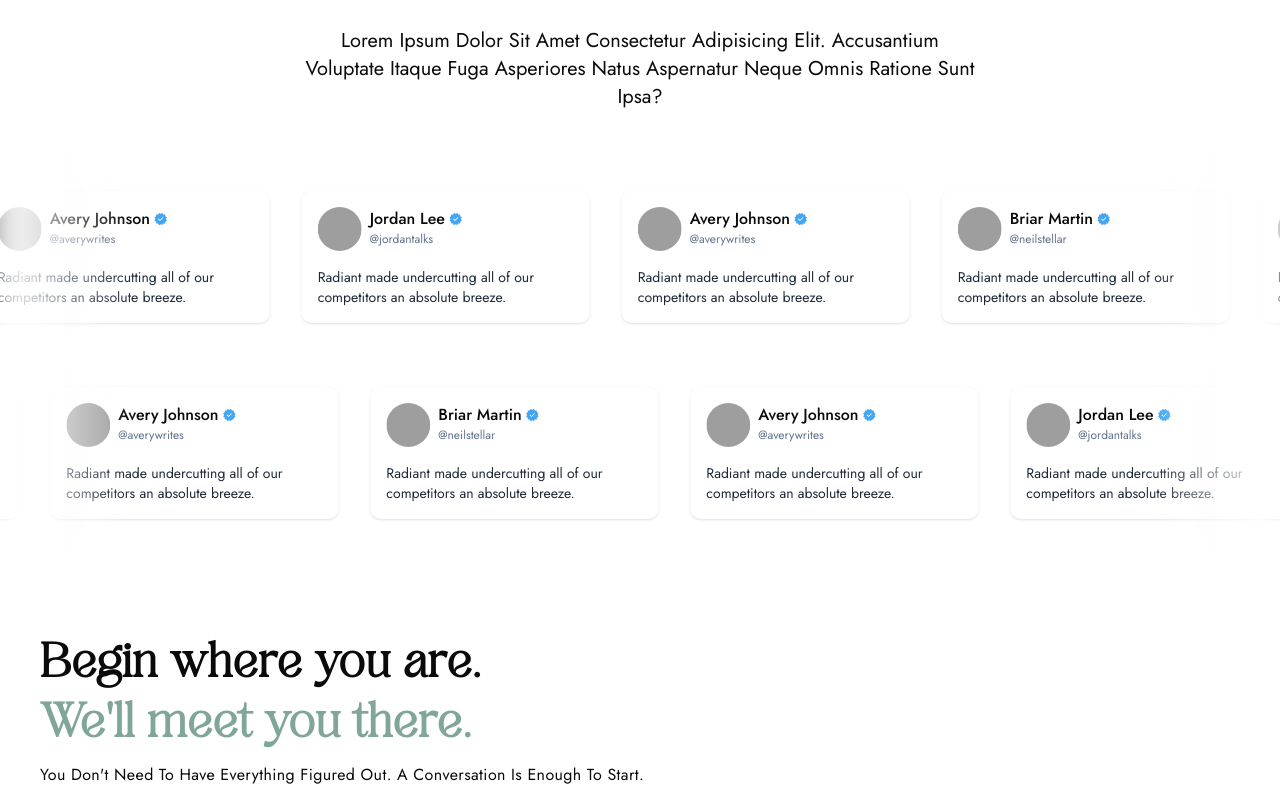
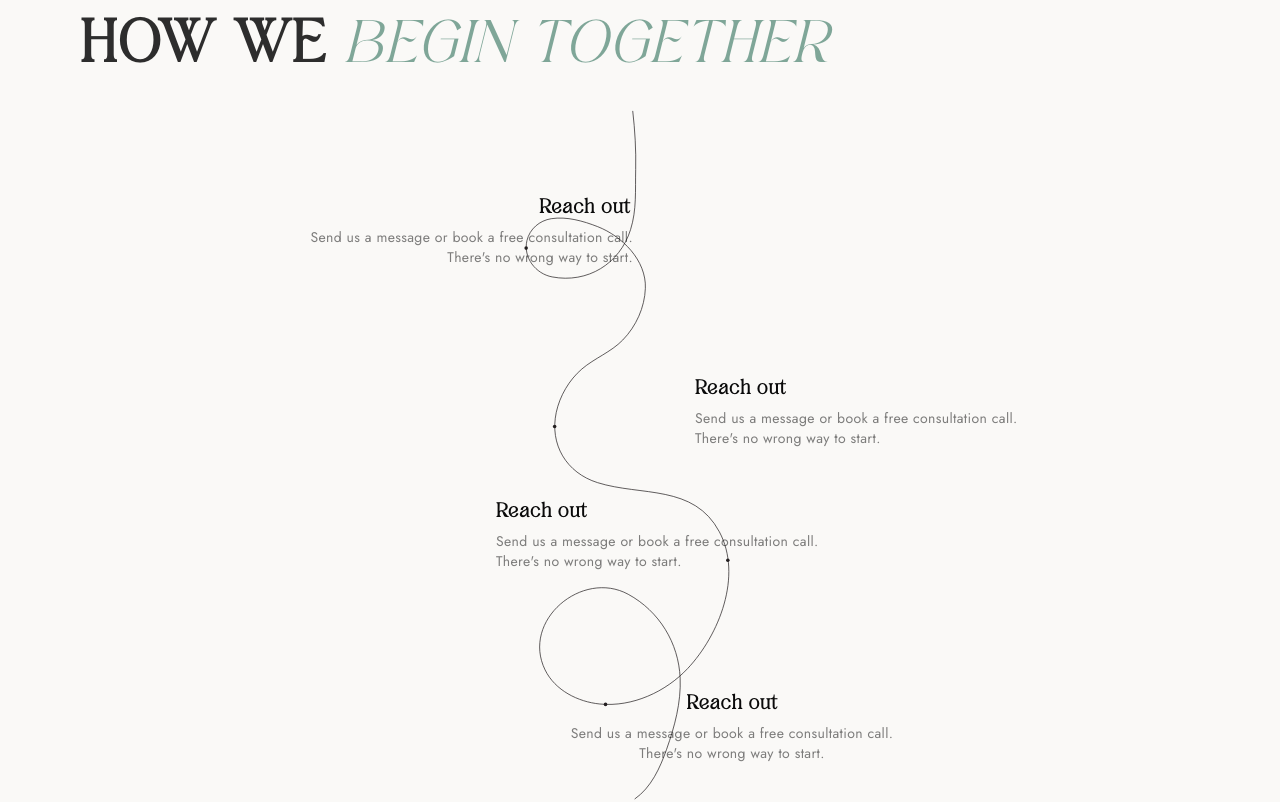
Before and after one commit to Harsh-abc/mentally, a Next.js app: page / in a window 1280 px wide. Shown: the part 4561-5363 px from the top of the page. Built offline with nearby package versions, Linux system fonts and the light colour scheme; grey boxes are pictures that could not be loaded.

Commit message:
Added a new section 'How we Begins

```diff
--- /dev/null
+++ b/components/core/HowWeBegins.tsx
@@ -0,0 +1,31 @@
+import HWBSvg from "../icons/HWBSvg";
+
+export default function HowWeBegins() {
+    return (
+        <section className="bg-[#faf9f7] px-20 py-24 relative overflow-hidden">
+            <header className="max-w-4xl w-full mb-6">
+                <h2 className="text-6xl font-semibold font-heading text-[#2d2d2d] mt-4 leading-tight tracking-wide uppercase">How we <span className="italic font-light text-(--headingText)">begin together</span></h2>
+            </header>
+
+            <div className="relative h-[90vh]">
+                <div className="absolute left-1/2 -translate-x-1/2 -top-19  z-0"><HWBSvg /></div>
+                <div className="p-4 max-w-sm bg-transparent z-10 absolute left-[185px] top-[73px]">
+                    <h2 className="text-xl font-semibold font-heading tracking-wide leading-6 text-right pr-[3px]">Reach out</h2>
+                    <p className="mt-2 text-sm leading-5 text-black/50 tracking-wide text-right">Send us a message or book a free consultation call. There's no wrong way to start.</p>
+                </div>
+                <div className="p-4 max-w-sm bg-transparent z-10 absolute left-[599px] top-[254px]">
+                    <h2 className="text-xl font-semibold font-heading tracking-wide leading-6">Reach out</h2>
+                    <p className="mt-2 text-sm leading-5 text-black/50 tracking-wide">Send us a message or book a free consultation call. There's no wrong way to start.</p>
+                </div>
+                <div className="p-4 max-w-sm bg-transparent z-10 absolute left-[400px] top-[377px]">
+                    <h2 className="text-xl font-semibold font-heading tracking-wide leading-6">Reach out</h2>
+                    <p className="mt-2 text-sm leading-5 text-black/50 tracking-wide">Send us a message or book a free consultation call. There's no wrong way to start.</p>
+                </div>
+                <div className="p-4 max-w-sm bg-transparent z-10 absolute left-[460px] top-[569px]">
+                    <h2 className="text-xl font-semibold font-heading tracking-wide leading-6 text-center">Reach out</h2>
+                    <p className="mt-2 text-sm leading-5 text-black/50 tracking-wide text-center">Send us a message or book a free consultation call. There's no wrong way to start.</p>
+                </div>
+            </div>
+        </section>
+    );
+}
--- /dev/null
+++ b/components/icons/HWBSvg.tsx
@@ -0,0 +1,27 @@
+export default function HWBSvg() {
+    return (
+        <svg xmlns="http://www.w3.org/2000/svg" className="max-w-max w-full h-screen" id="Layer_1" data-name="Layer 1" viewBox="0 0 1920 5562.34">
+    <defs>
+        <style>{`
+            .cls-1 {
+                fill: #231f20;
+            }
+
+            .cls-2 {
+                fill: none;
+                stroke: #231f20;
+                stroke-miterlimit: 10;
+                stroke-width: 5px;
+            }
+        `}</style>
+    </defs>
+            <path className="cls-2" d="M909.46,562.48c15.37,135.81,23.64,271.51,20.48,407.41-3.3,142.22,7.89,280.16-35.68,418.46-74.64,236.94-298.39,375.24-545.14,328.45-114.74-21.76-202.65-134.74-175.25-252.47,18.87-81.11,87.89-139.71,169-152.32,108.59-16.89,222.97,16.25,323.23,55.4,169.93,66.35,338.69,234.28,331.25,428.72-5.13,133.98-64.48,264.08-157.66,359.79-82.2,84.44-195.59,125.62-283.91,201.19-88.36,75.61-153.63,187.51-177.88,300.83-47.92,223.94,70.16,421.04,286.91,489.22,303.13,95.34,669.67,9.97,847.05,341.93,162.87,304.82-1.87,717.62-220.37,950.47-152.66,162.69-385.28,269.18-610.68,246.83-152.31-15.1-311-94.87-380.6-236.82-168.23-343.1,257.61-700.77,577.72-526.25,215.3,117.38,350.88,338.33,361.26,582.93,7.18,169.21-38.3,336.28-94.02,494.46-45.35,128.73-106.89,265.91-222.38,346.49" />
+
+            <circle className="cls-1" cx="168.46" cy="1516.35" r="12.43" />
+            <circle className="cls-1" cx="366.46" cy="2756.46" r="12.43" />
+            <circle className="cls-1" cx="1570.63" cy="3687.32" r="12.43" />
+            <circle className="cls-1" cx="720.36" cy="4688.97" r="12.43" />
+
+        </svg>
+    );
+}
--- a/src/app/page.tsx
+++ b/src/app/page.tsx
@@ -13,6 +13,7 @@
 import ReachOut from "@/components/core/ReachOut";
 import Footer from "@/components/core/Footer";
 import ByTheNumbers from "@/components/core/ByTheNumbers";
+import HowWeBegins from "@/components/core/HowWeBegins";
 // import MarqueeText from "@/components/common/MarqueeText";
 
 export default function Home() {
@@ -33,6 +34,7 @@
         <Works />
         <WhyMentally />
         <ByTheNumbers />
+        <HowWeBegins />
         <Testimonials />
         <ReachOut/>
         <Footer />
```
